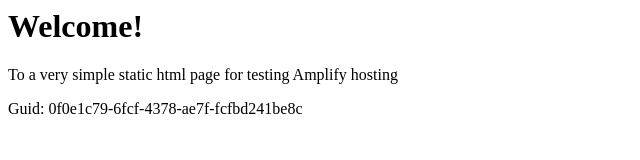
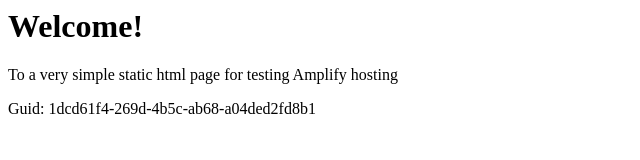
Before and after one commit to aws-aemilia-pdx/Github-PR-Commit-Integration-Test-DoNotTouch-GithubWebhookPreviewCanaryTest-v1-gamma-us-west-2, a website: page src/index.html in a window 1280 px wide. Shown: the full height of the page, 0-640 px from the left. Drawn offline with Linux system fonts and the light colour scheme.

Commit message:
commit from integ tests

```diff
--- a/src/index.html
+++ b/src/index.html
@@ -12,6 +12,6 @@
 <body>
     <h1>Welcome!</h1>
     <p>To a very simple static html page for testing Amplify hosting</p>
-    <p>Guid: 0f0e1c79-6fcf-4378-ae7f-fcfbd241be8c</p></body>
+    <p>Guid: 1dcd61f4-269d-4b5c-ab68-a04ded2fd8b1</p></body>
 
 </html>
```
